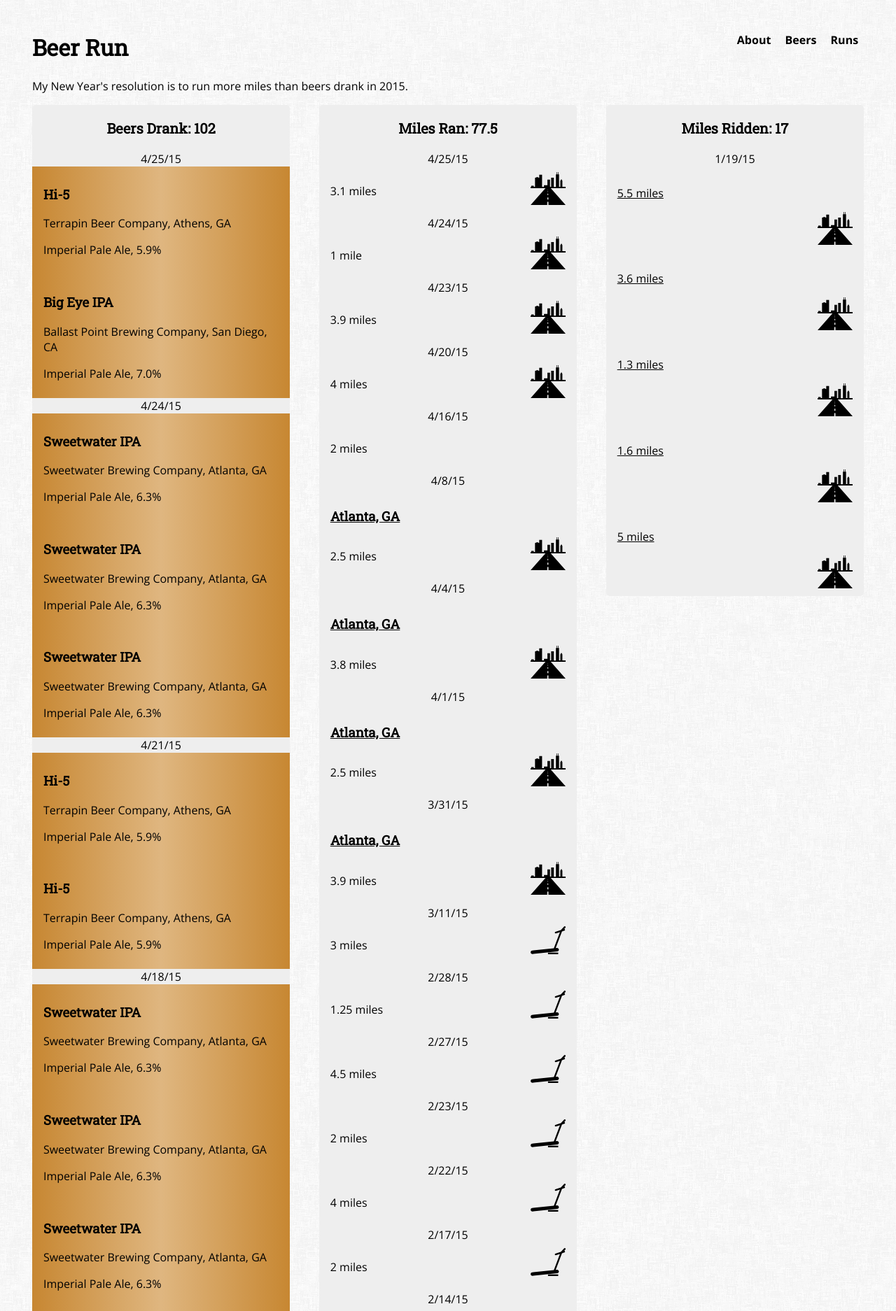
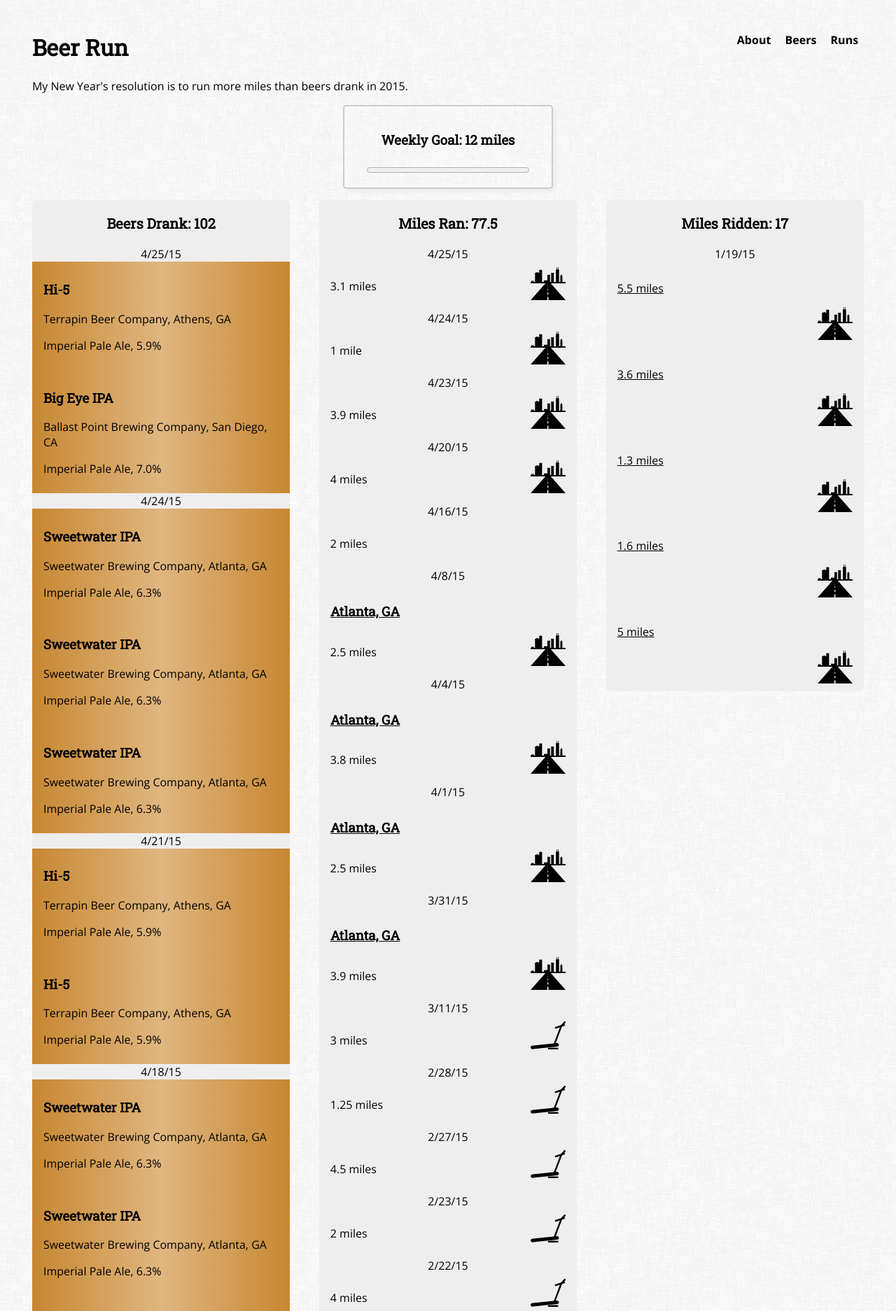
Before and after one commit to rhewitt22/beer-run, a Jekyll site: the page built from index.html, in a window 1280 px wide. Shown: the top 1874 px of the page at 70% size. Built offline with Jekyll 4.4.1, drawn with Linux system fonts in a browser that asks for light colours; nearby versions of some CDN libraries.

Commit message:
Added weekly run goal

```diff
--- a/_config.yml
+++ b/_config.yml
@@ -10,5 +10,8 @@ url: "http://rhewitt22.github.io" # the base hostname & protocol for your site
 twitter_username: r0yhewitt
 github_username:  rhewitt22
 
+# Weekly run goal in miles
+goal: 12
+
 # Build settings
 markdown: kramdown
--- /dev/null
+++ b/_sass/_weekly-goal.scss
@@ -0,0 +1,17 @@
+.weekly-goal {
+  margin: auto;
+  max-width: 300px;
+  border-radius: 5px;
+  border: 2px solid #ccc;
+  box-shadow: 5px 5px 5px #eee;
+  padding: 1em 2em;
+  margin-bottom: 1em;
+
+  h3 {
+    text-align: center;
+  }
+}
+
+progress {
+  width: 100%;
+}
--- a/css/style.scss
+++ b/css/style.scss
@@ -11,3 +11,4 @@
 @import "runs";
 @import "ribbon";
 @import "svg";
+@import "weekly-goal";
--- a/index.html
+++ b/index.html
@@ -2,10 +2,16 @@
 layout: default
 js:
   - /js/beerRun.js
-published: true
+externalJs:
+  - 'https://cdnjs.cloudflare.com/ajax/libs/moment.js/2.10.2/moment.min.js'
 ---
 
 <p>My New Year's resolution is to run more miles than beers drank in 2015.</p>
+
+<div class="weekly-goal">
+  <h3>Weekly Goal: {{ site.goal }} miles</h3>
+  <progress max="{{ site.goal }}" value="0"></progress>
+</div>
 
 <div class="anchor-links">
   <a href="#beer-activities">Beers</a>
--- a/js/beerRun.js
+++ b/js/beerRun.js
@@ -6,6 +6,7 @@
 
   milesRan(runs);
   milesRidden(rides);
+  updateProgress(runs);
 })();
 
 function milesRan(runs) {
@@ -29,3 +30,17 @@ function milesRidden(rides) {
   $milesRidden.text("Miles Ridden: " + (Math.round(totalMiles * 10) / 10));
   return totalMiles;
 }
+
+function updateProgress(runs) {
+  var milesThisWeek = 0,
+      $progress = $('progress'),
+      sunday = moment().weekday(0);
+
+  $.each(runs, function(index, item) {
+    var date = moment(item.date);
+    if (date.isAfter(sunday)) {
+      milesThisWeek += item.distance;
+    }
+  });
+  $progress.attr('value', milesThisWeek);
+}
```
